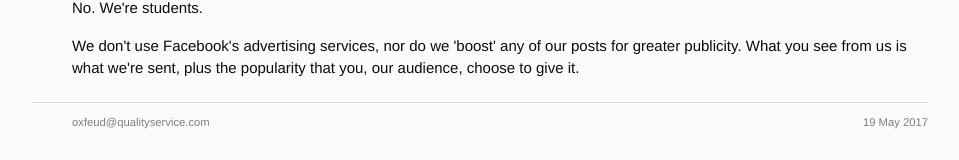
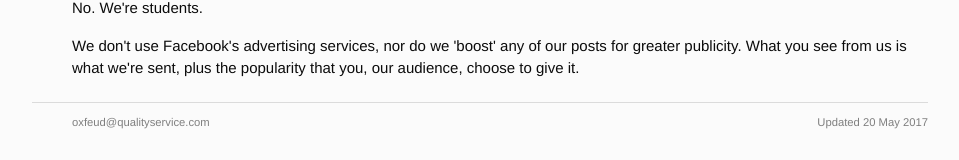
Before and after one commit to Oxfeud/oxfeud.github.io, a Jekyll site: the page built from index.html, in a window 1280 px wide and 900 px high, scrolled down 6827 px. Shown: the part 737-897 px from the top of the window, without its empty margins (160-1119 px from the left). Built offline with Jekyll 4.4.1, drawn with Linux system fonts in a browser that asks for light colours.

Commit message:
Update default.html

```diff
--- a/_layouts/default.html
+++ b/_layouts/default.html
@@ -13,7 +13,7 @@
 			</div><!-- /.container -->
 			<footer>
 				<div style="float: left;"><p><a href="mailto:oxfeud@qualityservice.com">oxfeud@qualityservice.com</a></p></div>
-				<div style="float: right;"><p style="color: #7f7f7f;">19 May 2017</p>
+				<div style="float: right;"><p style="color: #7f7f7f;">Updated 20 May 2017</p>
 			</footer>
 		</body>
 	</html>
```
